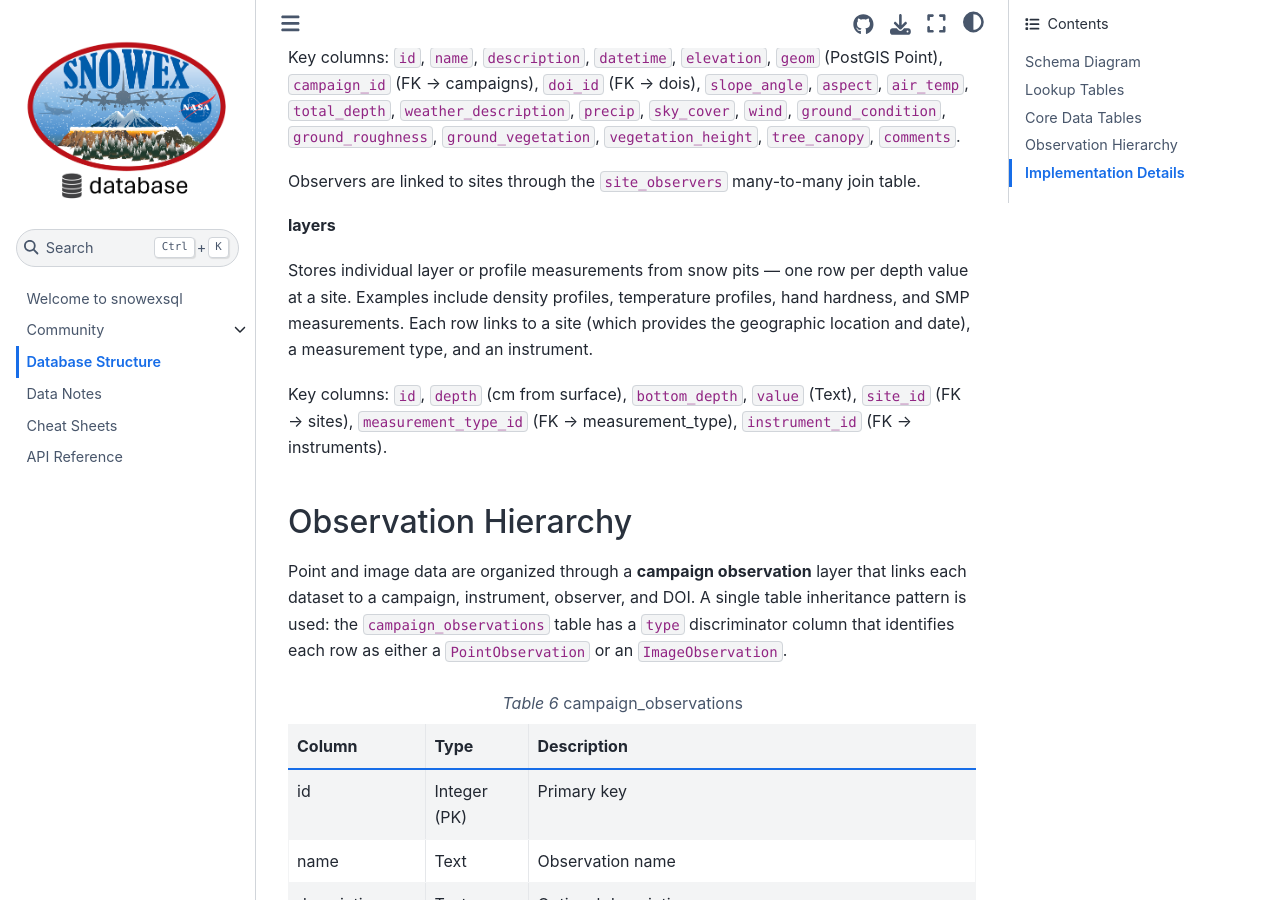
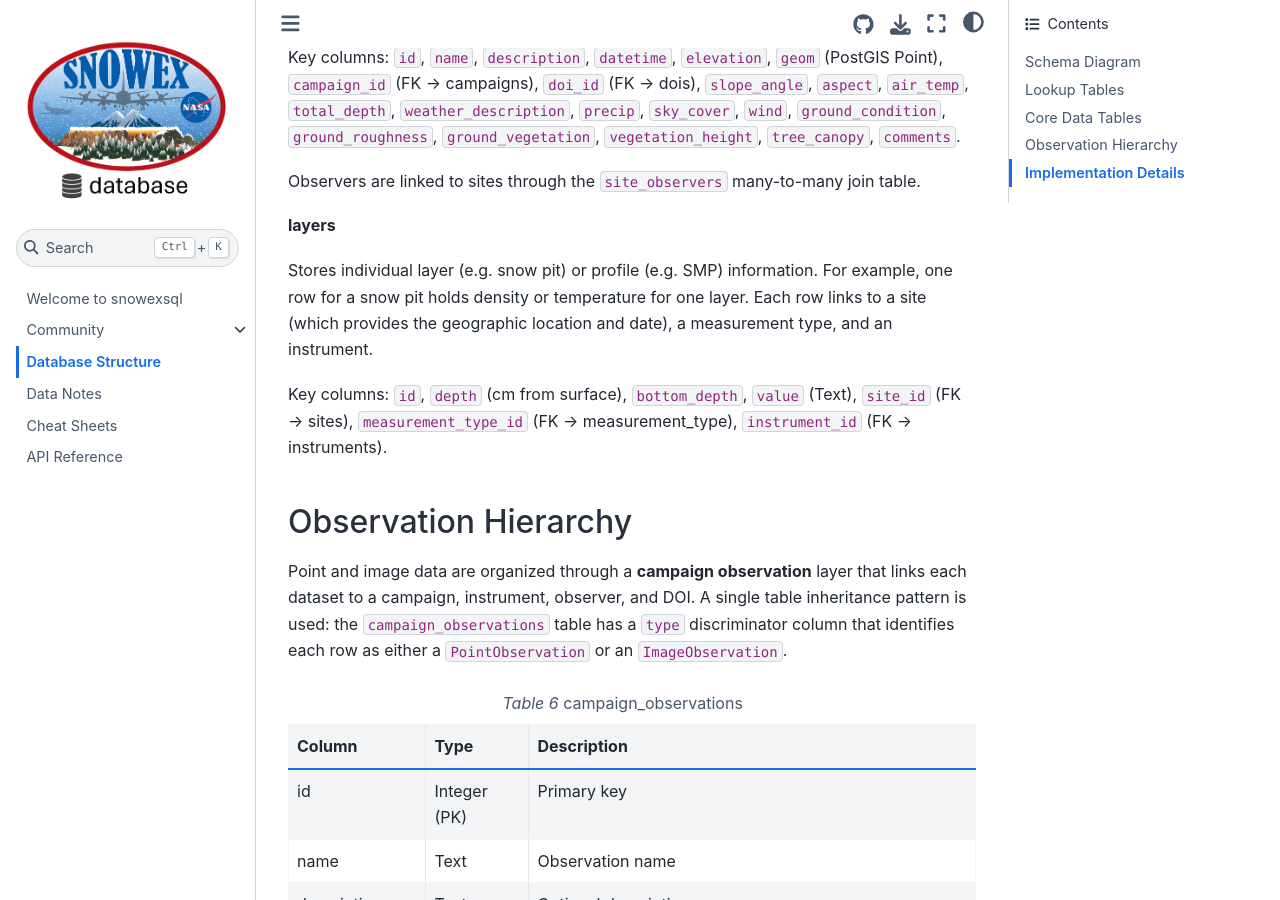
Before and after one commit to SnowEx/snowexsql, a Jupyter Book: the page built from docs/database_structure.rst, in a window 1280 px wide and 900 px high, scrolled down 2400 px. Built offline with Jupyter Book 1.0.4 settings and Sphinx 7.4.7 and the Sphinx Book theme 1.1.4, drawn with Linux system fonts in a browser that asks for light colours; comment, search, counter and statistics services are not loaded.

Commit message:
clarify information in layers table

```diff
--- a/docs/database_structure.rst
+++ b/docs/database_structure.rst
@@ -153,10 +153,9 @@ many-to-many join table.
 
 **layers**
 
-Stores individual layer or profile measurements from snow pits — one
-row per depth value at a site. Examples include density profiles,
-temperature profiles, hand hardness, and SMP measurements. Each row
-links to a site (which provides the geographic location and date),
+Stores individual layer (e.g. snow pit) or profile (e.g. SMP) information. For
+example, one row for a snow pit holds density or temperature for one layer.
+Each row links to a site (which provides the geographic location and date),
 a measurement type, and an instrument.
 
 Key columns: ``id``, ``depth`` (cm from surface), ``bottom_depth``,
```
